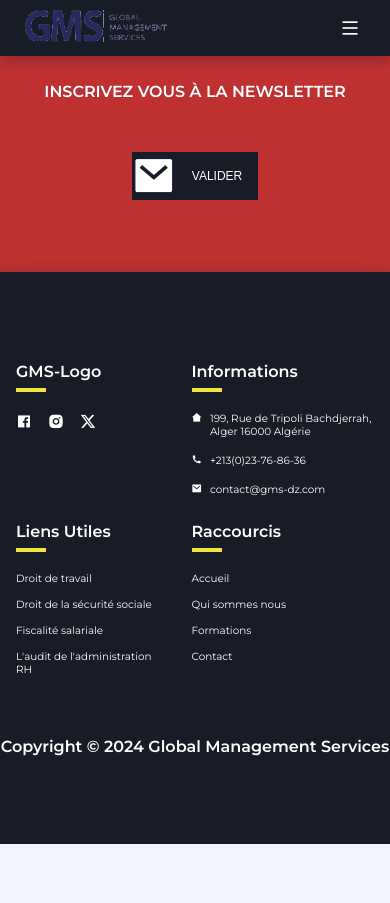
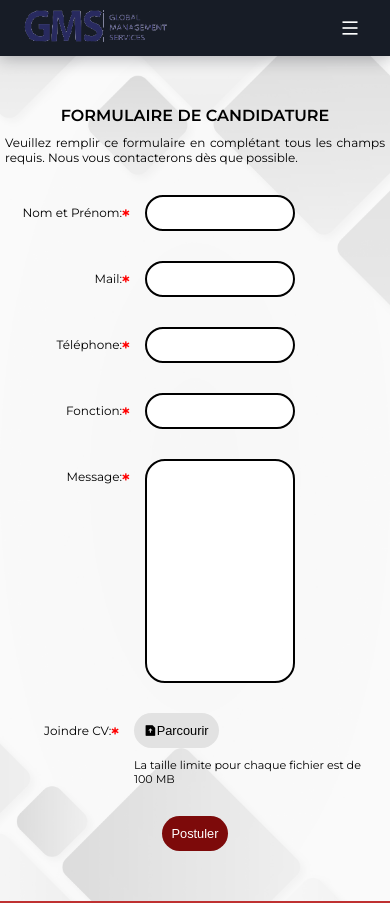
Before and after one commit to Hocine737718/multi_serivce, a Vue app: page /candidature-spontanee in a window 390 px wide. Shown: the top 903 px of the page. Before the commit the page ends 844 px from the top, so only its background shows below. Built offline with nearby package versions, Linux system fonts and the light colour scheme; what @canvasjs/vue-stockcharts would draw is missing.

Commit message:
Application Job Commit

```diff
--- /dev/null
+++ b/src/assets/css/Application/application.css
@@ -0,0 +1,106 @@
+.application{
+    margin-top: var(--header-height);
+    background-size: cover;
+    background-position: center;
+    background-image: url("../../img/bg/bg.jpg");
+    min-height: calc(100vh - var(--header-height));
+}
+.application button{
+    padding: 10px 20px;
+    font-size: 1.15rem;
+    border-radius: 20px;
+    width:fit-content;
+}
+.application_back{
+    background-color:rgba(255,255,255,0.5);
+    display: flex;
+    flex-direction: column;
+    align-items: center;
+    justify-content: flex-start;
+    min-height: calc(100vh - var(--header-height));
+    padding: 30px 70px;
+}
+.application_header{
+    display: flex;
+    flex-direction: column;
+    align-items: flex-start;
+    justify-content: center;
+    row-gap: 10px;
+    padding: 20px 60px;
+    width: 95%;
+}
+.application_title{
+    font-size: 3rem;
+    font-weight: 700;
+    text-transform: uppercase;
+}
+.application_header p{
+    font-size: 1rem;
+}
+.application_body{
+    display: flex;
+    flex-direction: column;
+    align-items: flex-start;
+    row-gap: 10px;
+    width: 95%;
+    padding: 0 20px;
+}
+.application_box{
+    display: flex;
+    flex-direction: row;
+    column-gap: 15px;
+    font-size: 1.15rem;
+    padding: 20px;
+}
+.application_label{
+    width: 180px;
+    text-align: right;
+    margin-top: 10px;
+    display: flex;
+    flex-direction: row;
+    justify-content: flex-end;
+}
+.required{
+    color: red;
+    font-size: 1.15rem;
+    font-weight: 700;
+}
+.application_input{
+    border:2px black solid;
+    border-radius: 20px;
+    width: 500px;
+    padding: 10px 15px;
+    font-size: 1.15rem;
+    resize: none;
+}
+.application_input:focus, .textarea:focus{
+    border-color: red;
+}
+.application_box span{
+    display: flex;
+    flex-direction: column;
+    row-gap: 10px;
+}
+.application_box button{
+    display: flex;
+    flex-direction: row;
+    row-gap: 10px;
+    background-color: #e2e2e2;
+    color: black;
+}
+.application_box button:hover{
+    border: 2px red solid;
+}
+.applcation_footer{
+    display: flex;
+    justify-content: center;
+    padding: 20px 0;
+    width:700px;
+}
+.applcation_footer button{
+    background-color: var(--first-color);
+    color: white;
+}
+.applcation_footer button:hover{
+    background-color: var(--first-color-light);
+}
--- /dev/null
+++ b/src/assets/css/Application/media_application.css
@@ -0,0 +1,96 @@
+@media screen and (max-width: 1114px) {
+    .application_back{
+        padding: 30px 0px;
+    }
+}
+@media screen and (max-width: 974px) {
+    .application_header{
+        padding: 20px;
+        width:100%;
+    }
+}
+@media screen and (max-width: 845px) {
+    .application_header{
+        align-items: center;
+        width:100%;
+    }
+    .application_header p{
+        text-align: justify;
+    }
+    .application_title {
+        font-size: 2rem;
+    }
+}
+@media screen and (max-width: 773px) {
+    .application_body {
+        padding: 0;
+    }
+    .application_box {
+        padding: 10px 0;
+    }
+    .application_input{
+        width: 400px;
+    }
+    .applcation_footer{
+        width: 600px;
+    }
+}
+@media screen and (max-width: 705px) {
+    .applcation_footer{
+        width: 500px;
+    }
+}
+@media screen and (max-width: 623px) {
+    .application_input{
+        width: 300px;
+    }
+}
+@media screen and (max-width: 578px) {
+    .application_header{
+        padding: 20px 5px;
+    }
+    .application_title {
+        font-size: 1.5rem;
+    }
+}
+@media screen and (max-width: 512px) {
+    .application_input{
+        width: 250px;
+        padding: 5px;
+    }
+    .application button{
+        padding: 10px;
+        font-size: 0.8rem;
+    }
+    .application_label {
+        width: 150px;
+        font-size: 1rem;
+    }
+    .application_box small{
+        font-size: 0.8rem;
+    }
+    .applcation_footer{
+        width: 400px;
+    }
+}
+@media screen and (max-width: 432px) {
+    .application_title {
+        font-size: 1rem;
+    }
+    .application_input{
+        width: 150px;
+    }
+    .application_header p {
+        font-size: 0.75rem;
+    }
+    .application_label {
+        width: 120px;
+        font-size: 0.75rem;
+    }
+    .application_box small{
+        font-size: 0.7rem;
+    }
+    .applcation_footer{
+        width: 300px;
+    }
+}
--- a/src/assets/css/Article/article.css
+++ b/src/assets/css/Article/article.css
@@ -10,7 +10,6 @@
     display: flex;
     flex-direction: column;
     align-items: center;
-    justify-content: center;
     justify-content: flex-start;
     min-height: calc(100vh - var(--header-height));
 }
--- a/src/assets/css/_global.css
+++ b/src/assets/css/_global.css
@@ -52,7 +52,7 @@ a {
 h1, h2, h3, h4, h5{
     line-height: 1.5;
 }
-input, button{
+textarea, input, button{
     border: none;
     outline: none;
 }
--- a/src/main.js
+++ b/src/main.js
@@ -20,6 +20,8 @@ import './assets/css/Article/article.css'
 import './assets/css/Article/media_article.css'
 import './assets/css/Statistics/statistics.css'
 import './assets/css/Statistics/media_statistics.css'
+import './assets/css/Application/application.css'
+import './assets/css/Application/media_application.css'
 import './assets/css/ScrollUp/scrollup.css'
 
 
--- a/src/router/index.js
+++ b/src/router/index.js
@@ -14,6 +14,7 @@ import AuditRhView from '@/views/Articles/AuditRhView.vue'
 import AdminRhView from '@/views/Articles/AdminRhView.vue'
 import CounselView from '@/views/Articles/CounselView.vue'
 import StatisticsView from '@/views/StatisticsView.vue'
+import ApplicationFormView from '@/views/ApplicationFormView.vue'
 const routes = [
   {
     path: '/',
@@ -90,6 +91,11 @@ const routes = [
     name: 'statistiques',
     component: StatisticsView
   },
+  {
+    path: '/candidature-spontanee',
+    name: 'candidature-spontanee',
+    component: ApplicationFormView
+  },
 ]
 
 const router = createRouter({
--- /dev/null
+++ b/src/views/ApplicationFormView.vue
@@ -0,0 +1,69 @@
+<template>
+    <div class="application">
+        <span class="application_back">
+        <div class="application_header">
+            <div class="application_title">
+            Formulaire de candidature
+            </div>
+            <p>
+            Veuillez remplir ce formulaire en complétant tous les champs requis. Nous vous contacterons dès que possible.
+            </p>
+        </div>
+        <div class="application_body">
+            <div class="application_box">
+                <div class="application_label">
+                    Nom et Prénom:<span class="required">&ast;</span>
+                </div>
+                <input class="application_input" type="text"  required>
+            </div>
+            <div class="application_box">
+                <div class="application_label">
+                    Mail:<span class="required">&ast;</span>
+                </div>
+                <input class="application_input" type="text"  required>
+            </div>
+            <div class="application_box">
+                <div class="application_label">
+                    Téléphone:<span class="required">&ast;</span>
+                </div>
+                <input class="application_input" type="text"  required>
+            </div>
+            <div class="application_box">
+                <div class="application_label">
+                    Fonction:<span class="required">&ast;</span>
+                </div>
+                <input class="application_input" type="text"  required>
+            </div>
+            <div class="application_box">
+                <div class="application_label">
+                    Message:<span class="required">&ast;</span>
+                </div>
+                <textarea class="application_input  textarea" cols="30" rows="10" required></textarea>
+            </div>
+            <div class="application_box">
+                <div class="application_label">
+                    Joindre CV:<span class="required">&ast;</span>
+                </div>
+                <span>
+                    <button>
+                        <i class="ri-file-upload-fill"></i>
+                        Parcourir
+                    </button>
+                    <!--input class="application_input" type="text" required-->
+                    <small>La taille limite pour chaque fichier est de 100 MB</small>
+                </span>
+            </div>
+        </div>
+        <div class="applcation_footer">
+            <button>
+                Postuler
+            </button>
+        </div>
+        </span>
+    </div>
+</template>
+<script>
+export default {
+    name:'ApplicationFormView'
+}
+</script>
```
